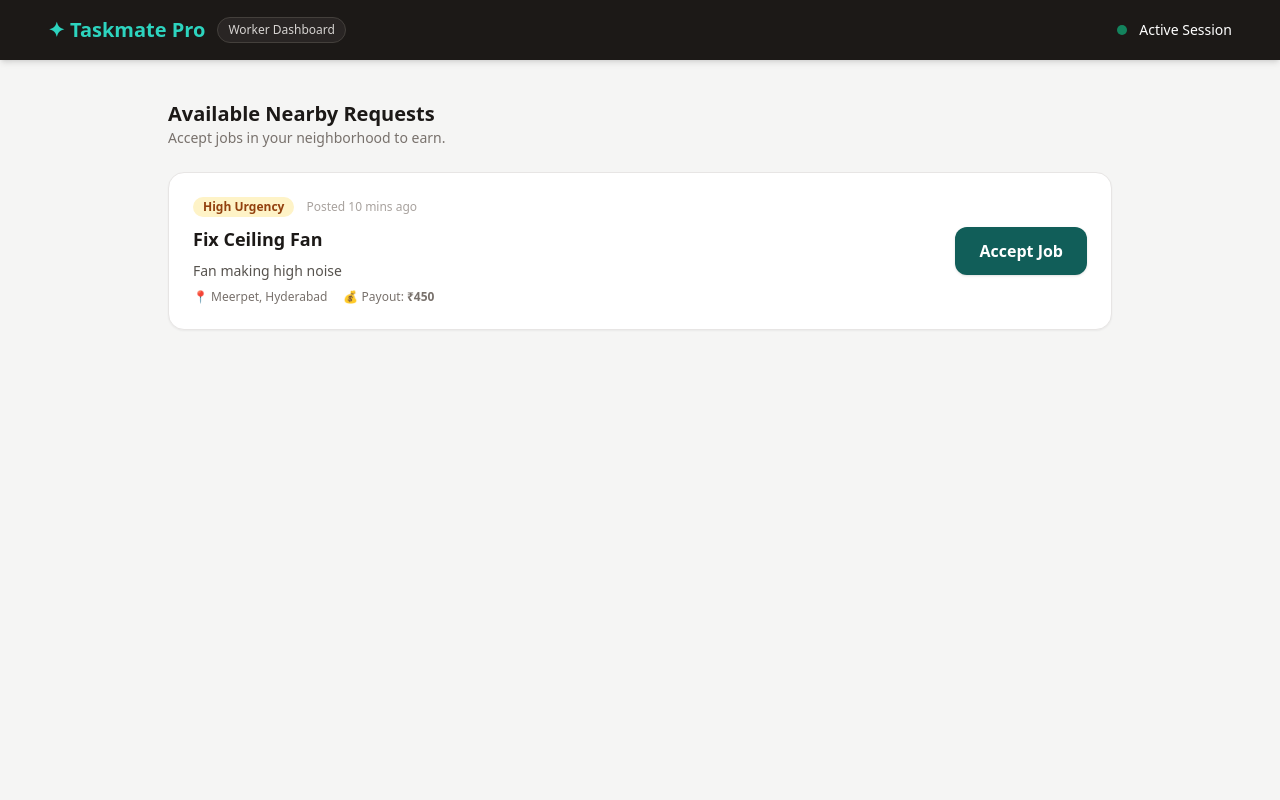
After one commit to sriramnaidu3009-art/taskmateAI, a Flask app: page /worker/dashboard in a window 1280 px wide. The commit adds this page. Run offline with Flask 3, Linux system fonts and the light colour scheme; some libraries are stand-ins or nearby versions.

Commit message:
added worker dashboard

```diff
--- a/app.py
+++ b/app.py
@@ -37,7 +37,7 @@ app = Flask(__name__)
 
 # Gemini Setup
 api_key = os.getenv("GEMINI_API_KEY")
-client = genai.Client(api_key=api_key)
+client = genai.Client(api_key=api_key) if api_key else None
 
 # Flask Mail Setup
 app.config["MAIL_SERVER"] = "smtp.gmail.com"
@@ -272,6 +272,9 @@ def home():
 @app.route("/api/chat", methods=["POST"])
 def chat():
     try:
+        if not client:
+            return jsonify({"error": "Gemini API Client not configured."}), 500
+
         data = request.get_json()
         prompt = data.get("prompt", "").strip()
 
@@ -284,7 +287,6 @@ def chat():
                 contents=prompt,
             )
         except Exception:
-            # Automatic fallback to Lite model if high demand (503) occurs
             response = client.models.generate_content(
                 model="gemini-2.0-flash-lite",
                 contents=prompt,
@@ -395,7 +397,7 @@ def matches():
         return redirect(url_for("home"))
     return render_template(
         "matches.html",
-        task=session["task"],
+        task=session.get("task", {}),
         analysis=analysis,
         workers=ranked_workers(analysis),
     )
@@ -413,15 +415,27 @@ def assign(worker_id: int):
 
 @app.route("/tracker", methods=["GET", "POST"])
 def tracker():
-    if "assigned_worker" not in session:
-        return redirect(url_for("home"))
+    # Safely retrieve task or set default fallback object
+    task = session.get("task", {
+        "title": "Fix Ceiling Fan",
+        "description": "Fan is making noise and stopped spinning.",
+        "location": "Meerpet, Hyderabad",
+        "budget": "450"
+    })
+
+    # Safely retrieve worker or assign default
+    worker = session.get("assigned_worker", WORKERS[0])
+
     if request.method == "POST":
-        session["status"] = request.form.get("status", session["status"])
+        session["status"] = request.form.get("status", session.get("status", "Worker On The Way"))
+
+    status = session.get("status", "Worker On The Way")
+
     return render_template(
         "tracker.html",
-        task=session["task"],
-        worker=session["assigned_worker"],
-        status=session["status"],
+        task=task,
+        worker=worker,
+        status=status,
         razorpay_key=RAZORPAY_KEY_ID,
     )
 
@@ -465,6 +479,66 @@ def verify_payment():
         )
 
 
+# --- Worker Application Routes ---
+
+@app.route("/worker/dashboard")
+def worker_dashboard():
+    # Retrieve assigned job if accepted
+    active_job = session.get("task") if session.get("assigned_worker") else None
+    current_status = session.get("status", "Worker On The Way")
+
+    pending_tasks = [
+        {
+            "id": 101,
+            "title": session.get("task", {}).get("title", "Fix Ceiling Fan"),
+            "description": session.get("task", {}).get("description", "Fan making high noise"),
+            "location": session.get("task", {}).get("location", "Meerpet, Hyderabad"),
+            "budget": session.get("task", {}).get("budget", "450"),
+            "urgency": "High",
+            "time_posted": "10 mins ago"
+        }
+    ]
+    return render_template(
+        "worker_dashboard.html",
+        tasks=pending_tasks,
+        active_job=active_job,
+        current_status=current_status
+    )
+
+
+@app.route("/api/worker/accept-task/<int:task_id>", methods=["POST"])
+def worker_accept_task(task_id: int):
+    # Assign default worker
+    worker = WORKERS[0]
+
+    # Set task defaults if session does not have active task
+    if "task" not in session:
+        session["task"] = {
+            "title": "Fix Ceiling Fan",
+            "description": "Fan making high noise and stopped spinning.",
+            "location": "Meerpet, Hyderabad",
+            "budget": "450"
+        }
+
+    # Update global task session status
+    session["assigned_worker"] = worker
+    session["status"] = "Worker On The Way"
+
+    return jsonify({
+        "status": "success",
+        "message": f"Task #{task_id} accepted!",
+        "redirect": url_for("tracker")
+    })
+
+
+@app.route("/api/worker/update-status", methods=["POST"])
+def worker_update_status():
+    data = request.get_json() or {}
+    new_status = data.get("status")
+    if new_status:
+        session["status"] = new_status
+    return jsonify({"status": "success", "current_status": session["status"]})
+
 # --- Database Creation & Entry Point ---
 with app.app_context():
     db.create_all()
--- /dev/null
+++ b/templates/worker_dashboard.html
@@ -0,0 +1,162 @@
+<!DOCTYPE html>
+<html lang="en">
+<head>
+    <meta charset="UTF-8">
+    <meta name="viewport" content="width=device-width, initial-scale=1.0">
+    <title>Taskmate Pro - Worker Portal</title>
+    <script src="https://cdn.tailwindcss.com"></script>
+</head>
+<body class="bg-stone-100 text-stone-800 font-sans min-h-screen flex flex-col">
+
+    <!-- Header -->
+    <header class="bg-stone-900 text-white py-4 px-6 md:px-12 flex justify-between items-center shadow-md">
+        <div class="flex items-center gap-3">
+            <a href="/" class="text-teal-400 font-bold text-xl hover:text-teal-300">✦ Taskmate Pro</a>
+            <span class="text-xs bg-stone-800 text-stone-300 px-2.5 py-1 rounded-full border border-stone-700">Worker Dashboard</span>
+        </div>
+        <div class="flex items-center gap-3 text-sm">
+            <span class="w-2.5 h-2.5 rounded-full bg-emerald-500 animate-pulse"></span>
+            <span class="font-medium">Active Session</span>
+        </div>
+    </header>
+
+    <!-- Main Container -->
+    <main class="flex-1 max-w-5xl w-full mx-auto p-6 md:p-10">
+
+        <!-- Active Accepted Job View -->
+        {% if active_job %}
+        <div class="bg-white border border-stone-200 rounded-2xl shadow-sm overflow-hidden mb-8">
+            <div class="bg-stone-900 text-white p-6 flex flex-col md:flex-row justify-between items-start md:items-center gap-4">
+                <div>
+                    <span class="text-xs bg-emerald-500 text-stone-900 font-bold px-2.5 py-1 rounded-full uppercase tracking-wider">Active Job</span>
+                    <h1 class="text-2xl font-bold mt-2">{{ active_job.title }}</h1>
+                    <p class="text-stone-400 text-sm">📍 {{ active_job.location }}</p>
+                </div>
+                <div class="text-right">
+                    <p class="text-xs text-stone-400">Total Payout</p>
+                    <p class="text-3xl font-extrabold text-teal-400">₹{{ active_job.budget }}</p>
+                </div>
+            </div>
+
+            <div class="grid grid-cols-1 md:grid-cols-2 gap-6 p-6">
+                <!-- Navigation & Map -->
+                <div class="space-y-4">
+                    <h3 class="font-bold text-stone-900 flex items-center gap-2">
+                        <span>🗺️</span> Live Navigation
+                    </h3>
+                    <div class="w-full h-64 rounded-xl overflow-hidden border border-stone-200 shadow-inner">
+                        <iframe
+                            width="100%"
+                            height="100%"
+                            frameborder="0"
+                            style="border:0"
+                            src="https://maps.google.com/maps?q={{ active_job.location | urlencode }}&t=&z=14&ie=UTF8&iwloc=&output=embed"
+                            allowfullscreen>
+                        </iframe>
+                    </div>
+                    <a href="https://www.google.com/maps/dir/?api=1&destination={{ active_job.location | urlencode }}"
+                       target="_blank"
+                       class="block text-center bg-stone-100 hover:bg-stone-200 text-stone-800 text-xs font-semibold py-2.5 rounded-lg border border-stone-300 transition">
+                        Open in Google Maps App ↗
+                    </a>
+                </div>
+
+                <!-- Job Controls & Status -->
+                <div class="flex flex-col justify-between space-y-4">
+                    <div class="space-y-3">
+                        <h3 class="font-bold text-stone-900">Task Details</h3>
+                        <p class="text-sm text-stone-600 bg-stone-50 p-4 rounded-xl border border-stone-100">
+                            {{ active_job.description }}
+                        </p>
+                        <div class="p-4 bg-teal-50 border border-teal-100 rounded-xl">
+                            <p class="text-xs text-teal-800 font-semibold">Current Status:</p>
+                            <p class="text-lg font-bold text-teal-900" id="worker-status-display">{{ current_status }}</p>
+                        </div>
+                    </div>
+
+                    <!-- Workflow Buttons -->
+                    <div class="space-y-2 pt-4">
+                        {% if current_status == "Worker On The Way" or current_status == "Assigned" %}
+                        <button onclick="updateJobStatus('Work In Progress')" class="w-full bg-amber-500 hover:bg-amber-600 text-white font-bold py-3.5 rounded-xl shadow transition">
+                            ▶ Start Work
+                        </button>
+                        {% elif current_status == "Work In Progress" %}
+                        <button onclick="updateJobStatus('Completed')" class="w-full bg-emerald-600 hover:bg-emerald-700 text-white font-bold py-3.5 rounded-xl shadow transition">
+                            ✓ Mark Job Completed
+                        </button>
+                        {% elif current_status == "Completed" %}
+                        <div class="bg-emerald-100 border border-emerald-300 text-emerald-900 p-4 rounded-xl text-center font-bold">
+                            🎉 Job Completed! Payout of ₹{{ active_job.budget }} Released to Your Account.
+                        </div>
+                        {% endif %}
+                    </div>
+                </div>
+            </div>
+        </div>
+        {% endif %}
+
+        <!-- Available Jobs Section -->
+        <div class="flex justify-between items-center mb-6">
+            <div>
+                <h2 class="text-xl font-bold text-stone-900">Available Nearby Requests</h2>
+                <p class="text-stone-500 text-sm">Accept jobs in your neighborhood to earn.</p>
+            </div>
+        </div>
+
+        <div class="space-y-4">
+            {% for task in tasks %}
+            <div class="bg-white border border-stone-200 rounded-2xl p-6 shadow-sm flex flex-col md:flex-row justify-between items-start md:items-center gap-6">
+                <div class="space-y-2 flex-1">
+                    <div class="flex items-center gap-3">
+                        <span class="px-2.5 py-0.5 rounded-full text-xs font-bold bg-amber-100 text-amber-800">
+                            {{ task.urgency or 'Standard' }} Urgency
+                        </span>
+                        <span class="text-xs text-stone-400">Posted {{ task.time_posted }}</span>
+                    </div>
+                    <h3 class="text-lg font-bold text-stone-900">{{ task.title }}</h3>
+                    <p class="text-sm text-stone-600">{{ task.description }}</p>
+                    <div class="flex items-center gap-4 text-xs font-medium text-stone-500">
+                        <span>📍 {{ task.location }}</span>
+                        <span>💰 Payout: <strong>₹{{ task.budget }}</strong></span>
+                    </div>
+                </div>
+
+                <button onclick="acceptTask({{ task.id }})" class="w-full md:w-auto bg-teal-800 hover:bg-teal-900 text-white font-bold py-3 px-6 rounded-xl shadow transition">
+                    Accept Job
+                </button>
+            </div>
+            {% endfor %}
+        </div>
+
+    </main>
+
+    <script>
+        function acceptTask(taskId) {
+            fetch(`/api/worker/accept-task/${taskId}`, {
+                method: 'POST',
+                headers: { 'Content-Type': 'application/json' }
+            })
+            .then(res => res.json())
+            .then(data => {
+                if (data.status === 'success') {
+                    window.location.reload();
+                }
+            });
+        }
+
+        function updateJobStatus(newStatus) {
+            fetch('/api/worker/update-status', {
+                method: 'POST',
+                headers: { 'Content-Type': 'application/json' },
+                body: JSON.stringify({ status: newStatus })
+            })
+            .then(res => res.json())
+            .then(data => {
+                if (data.status === 'success') {
+                    window.location.reload();
+                }
+            });
+        }
+    </script>
+</body>
+</html>
```
Also changed, not shown: templates/home.html (+7 -0 lines).
